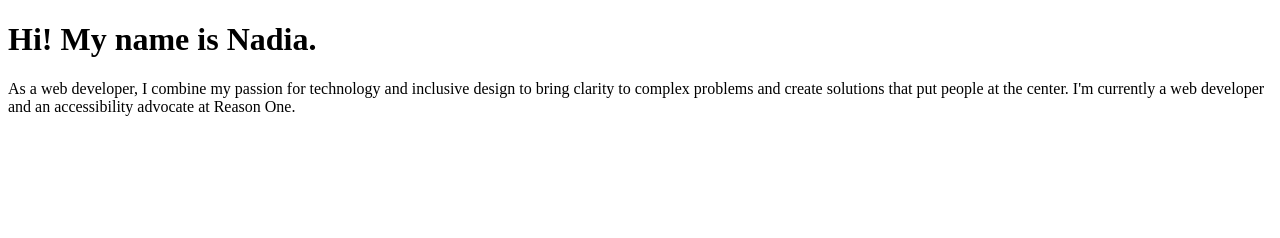
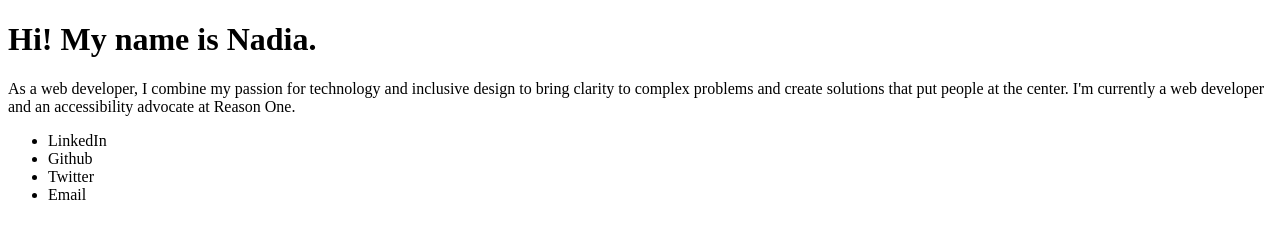
Before and after one commit to nadiarasul/static-portfolio, a plain HTML site: page index.html in a window 1280 px wide. Drawn offline with Linux system fonts and the light colour scheme.

Commit message:
adding more things

```diff
--- a/index.html
+++ b/index.html
@@ -12,5 +12,15 @@
     <h1>Hi! My name is Nadia.</h1>
     <p>As a web developer, I combine my passion for technology and inclusive design to bring clarity to complex problems and create solutions that put people at the center. I'm currently a web developer and an accessibility advocate at Reason One.</p>
   </header>
+  <main>
+    <section class="c-contact">
+      <ul>
+        <li>LinkedIn</li>
+        <li>Github</li>
+        <li>Twitter</li>
+        <li>Email</li>
+      </ul>
+    </section>
+  </main>
 </body>
 </html>
--- a/src/style.css
+++ b/src/style.css
@@ -0,0 +1,13 @@
+/* apply a natural box layout model to all elements, but allowing components to change */
+html {
+    box-sizing: border-box;
+  }
+  *, *:before, *:after {
+    box-sizing: inherit;
+  }
+
+
+/* Start Styles */
+.c-contact {
+
+}
```
